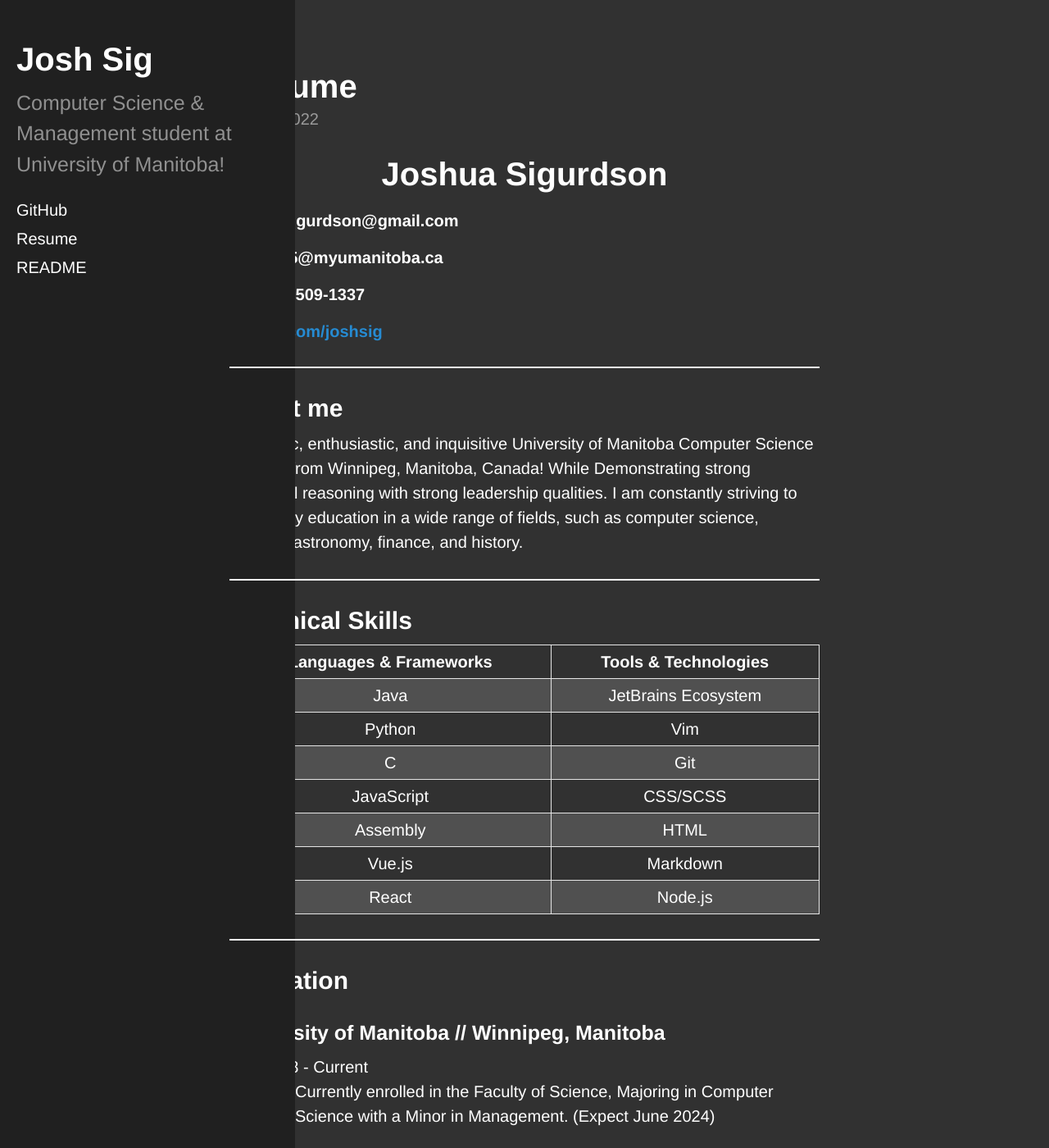
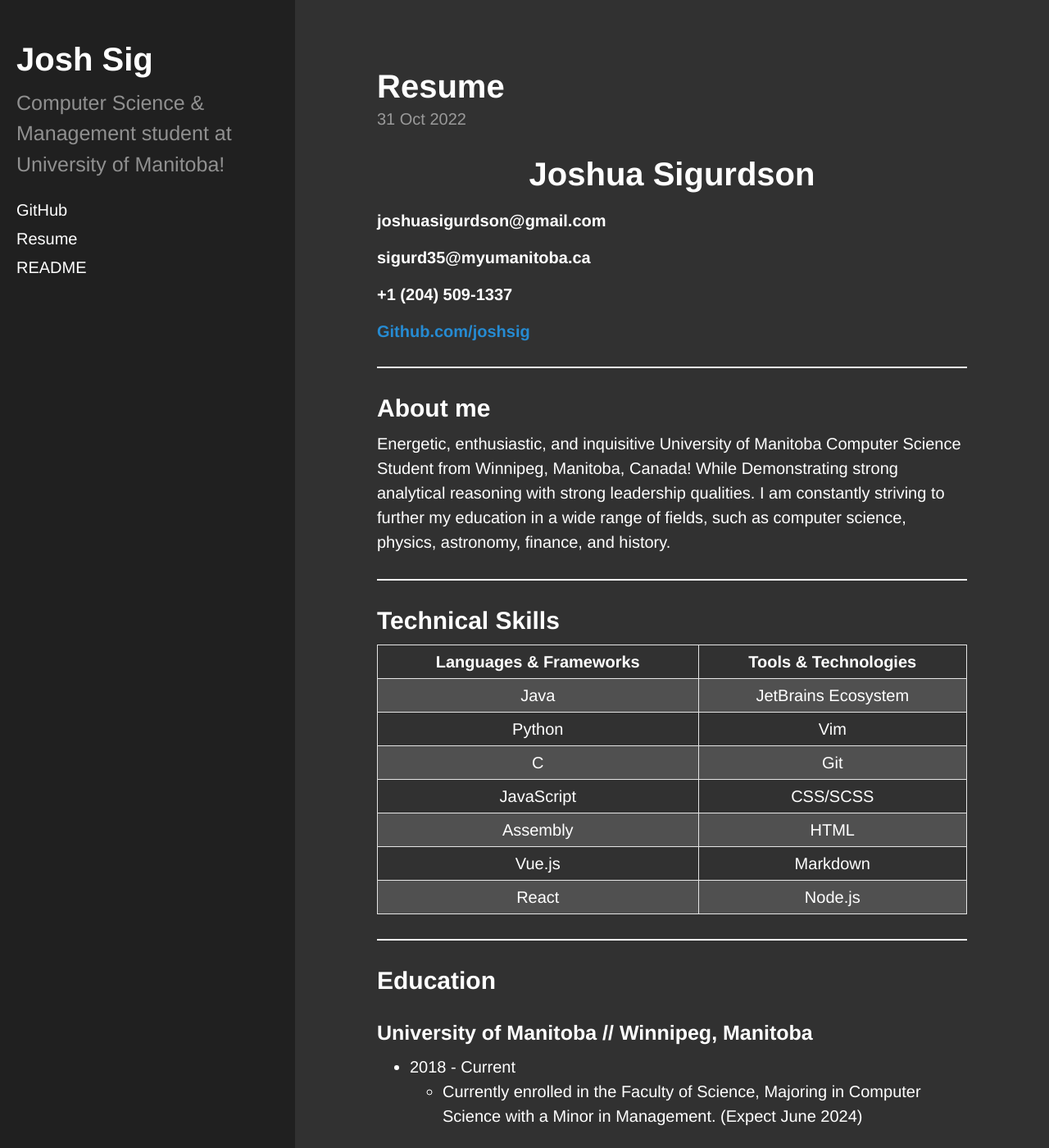
Before and after one commit to joshsig/joshsig.github.io, a Jekyll site: the page built from _posts/2022-10-28-resume.md, in a window 1280 px wide and 1400 px high. Shown: the whole window at 82% size. Built offline with Jekyll 4.4.1, drawn with Linux system fonts in a browser that asks for light colours; some web fonts are replaced.

Commit message:
Fix Navbar overaly

```diff
--- a/public/css/poole.css
+++ b/public/css/poole.css
@@ -46,6 +46,7 @@ body {
   background-color: #313131;
   margin: 0;
   padding: 0;
+  margin-left: 9rem;
 }
 
 html {
```
Also changed, not shown: 4 other files.
